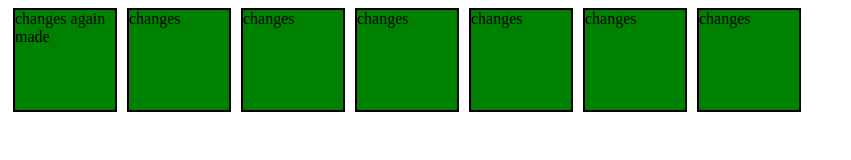
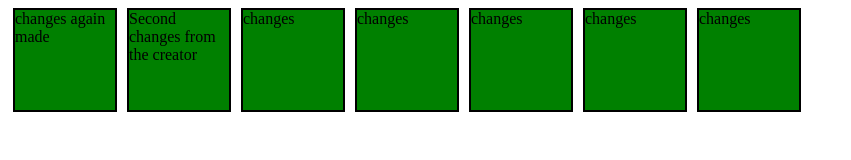
Before and after one commit to nithyan-s/TemporaryX, a plain HTML site: page index.html in a window 1280 px wide. Shown: the whole page, without its empty margins (0-851 px from the left). Drawn offline with Linux system fonts and the light colour scheme.

Commit message:
Another change

```diff
--- a/index.html
+++ b/index.html
@@ -10,7 +10,7 @@
   <body>
     <div class="container2">
       <div class="box2">changes again made</div>
-      <div class="box2">changes</div>
+      <div class="box2">Second changes from the creator</div>
       <div class="box2">changes</div>
       <div class="box2">changes</div>
       <div class="box2">changes</div>
```
